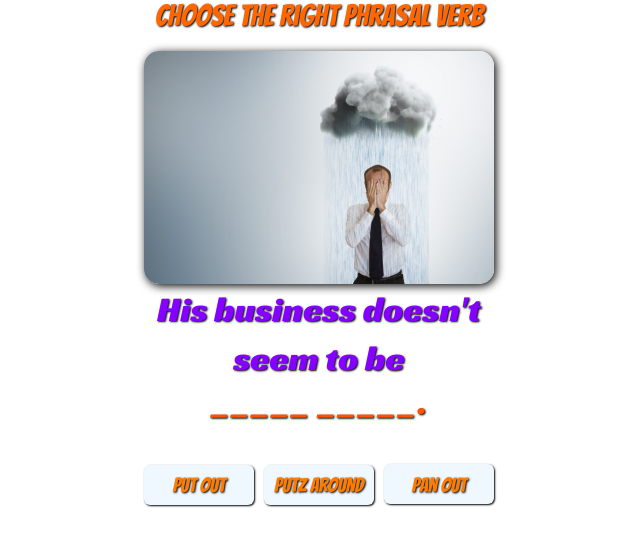
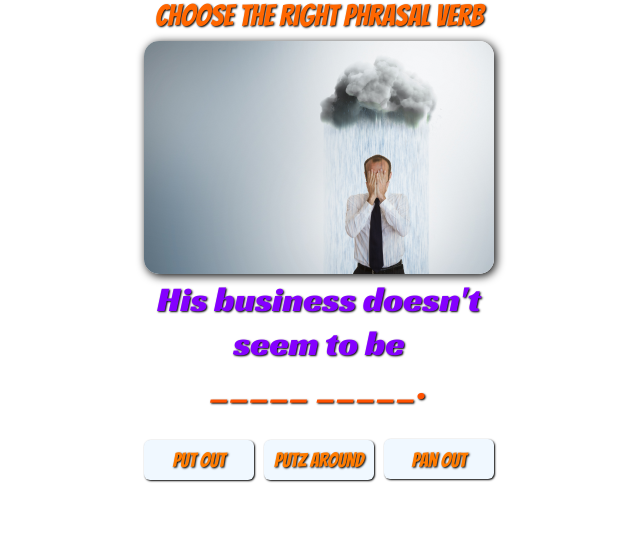
Before and after one commit to Teacher-Jorge/Phrasal-Verbs-Exercise-03, a plain HTML site: page index.html in a window 1280 px wide. Shown: the whole page, without its empty margins (321-961 px from the left). Drawn offline with Linux system fonts and the light colour scheme.

Commit message:
Add files via upload

```diff
--- a/style.css
+++ b/style.css
@@ -22,7 +22,7 @@
 }
 
 #img1 {
-    margin-top: 20px;
+    margin-top: 10px;
     border-radius: 15px;
     box-shadow: 2px 2px 10px black;
     opacity: 1;
@@ -31,7 +31,7 @@
 
 #img2 {
     position: relative;
-    margin-top: -235px;
+    margin-top: -230px;
     border-radius: 15px;
     box-shadow: 2px 2px 10px black;
     opacity: 0;
@@ -39,7 +39,7 @@
 }
 
 .sentence {
-    margin-top: 5px;
+    margin-top: 0px;
     font-family: 'racing sans one' ;
     font-size: 35px;
     color: rgb(132, 0, 255);
@@ -58,7 +58,7 @@
     justify-content: space-around;
     align-items: center;
     margin: 3px;
-    margin-top: 40px;
+    margin-top: 30px;
     font-family: 'bangers';
     font-size: 20px;
     width: 110px;
@@ -74,7 +74,7 @@
 .btn-translate {
     justify-content: space-around;
     align-items: center;
-    margin: 20px;
+    margin-top: 30px;
     font-family: 'racing sans one';
     font-size: 25px;
     width: 350px;
```
Also changed, not shown: 2 other files.
